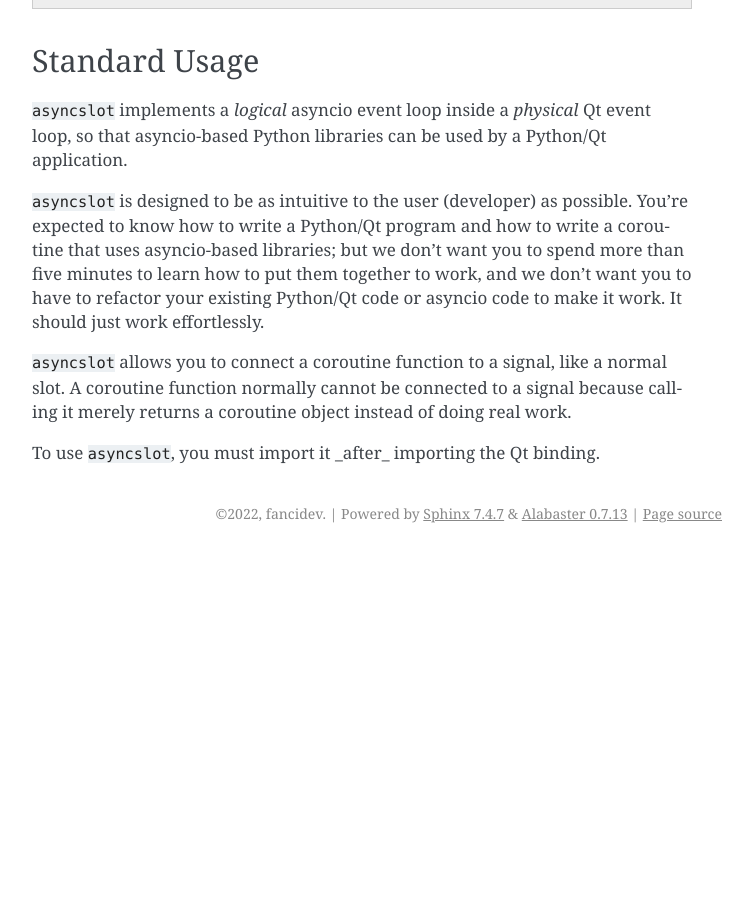
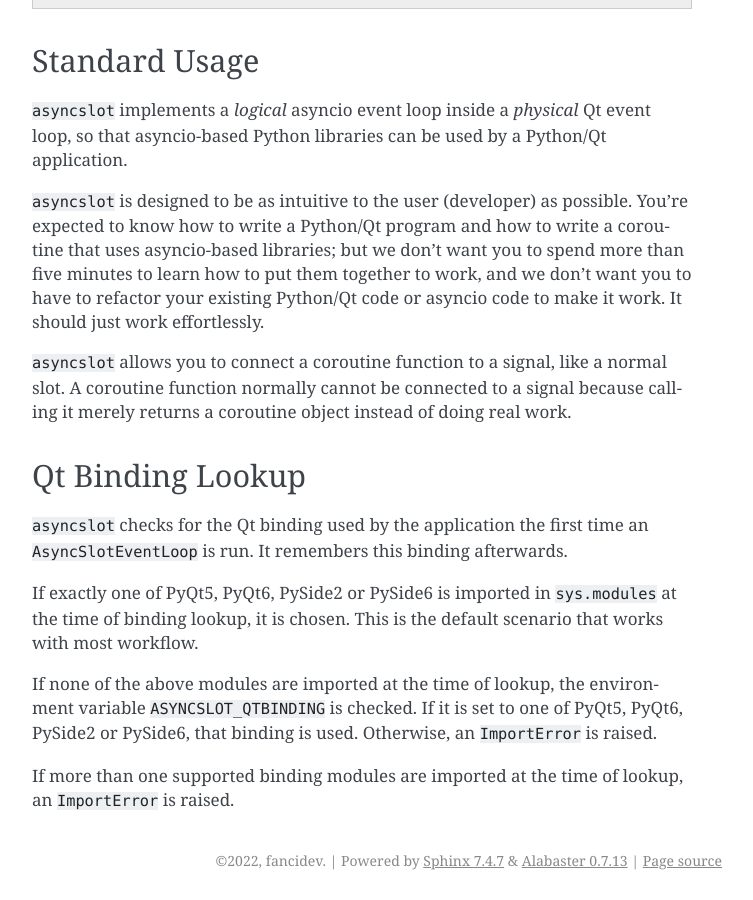
Before and after one commit to fancidev/qtinter, a Sphinx documentation site: the page built from docs/usage.rst, in a window 1280 px wide and 900 px high, scrolled down 995 px. Shown: the whole window, without its empty margins (388-1141 px from the left). Built offline with Sphinx 7.4.7, drawn with Linux system fonts in a browser that asks for light colours; before the commit the page ends 1548 px from its top, so only the background shows below that.

Commit message:
Update doc on Qt binding lookup.

```diff
--- a/docs/index.rst
+++ b/docs/index.rst
@@ -18,7 +18,7 @@ Step 0. Install package:
 
    (.venv) $ pip install asyncslot
 
-Step 1. Import ``asyncslot`` *after* importing your Qt binding of choice:
+Step 1. Import ``asyncslot``:
 
 .. code-block:: python
 
--- a/docs/usage.rst
+++ b/docs/usage.rst
@@ -68,4 +68,22 @@ like a normal slot.  A coroutine function normally cannot be connected
 to a signal because calling it merely returns a coroutine object instead
 of doing real work.
 
-To use ``asyncslot``, you must import it _after_ importing the Qt binding.
+
+Qt Binding Lookup
+-----------------
+
+``asyncslot`` checks for the Qt binding used by the application the
+first time an ``AsyncSlotEventLoop`` is run.  It remembers this binding
+afterwards.
+
+If exactly one of PyQt5, PyQt6, PySide2 or PySide6 is imported in
+``sys.modules`` at the time of binding lookup, it is chosen.  This is
+the default scenario that works with most workflow.
+
+If none of the above modules are imported at the time of lookup,
+the environment variable ``ASYNCSLOT_QTBINDING`` is checked.  If it is
+set to one of PyQt5, PyQt6, PySide2 or PySide6, that binding is used.
+Otherwise, an ``ImportError`` is raised.
+
+If more than one supported binding modules are imported at the time of
+lookup, an ``ImportError`` is raised.
```
